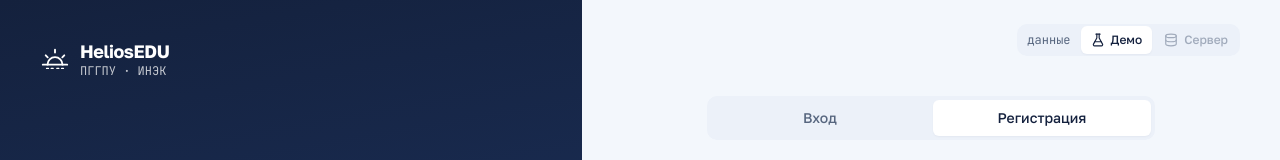
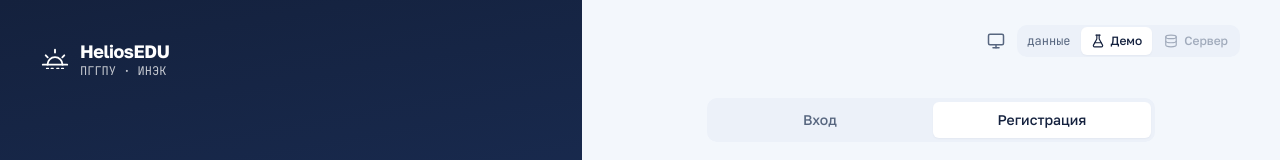
Before and after one commit to DarumOrt/helios-edu, a Next.js app: page /register in a window 1280 px wide. Shown: the top 160 px of the page. Built offline with nearby package versions, Linux system fonts and the light colour scheme; no server answers.

Commit message:
feat: dark theme toggle with theme-safe sky, shadow and danger tokens (#19)

```diff
--- a/src/app/globals.css
+++ b/src/app/globals.css
@@ -43,6 +43,10 @@
 
   --color-danger: hsl(var(--danger));
   --color-danger-soft: hsl(var(--danger-soft));
+  --color-danger-foreground: hsl(var(--danger-foreground));
+
+  /* Текст на светлом небе приветствия — тёмный в обеих темах: небо показывает время суток, а не тему */
+  --color-sky-ink: hsl(var(--sky-ink));
 
   --color-card: hsl(var(--card));
   --color-card-foreground: hsl(var(--card-foreground));
@@ -54,9 +58,9 @@
   --radius-sm: calc(var(--radius) - 6px);
 
   /* Карточки отделяет белый фон и едва заметная тень, а не рамка */
-  --shadow-soft: 0 1px 2px 0 rgb(20 33 61 / 0.04);
-  --shadow-card: 0 1px 2px 0 rgb(20 33 61 / 0.04), 0 6px 20px -10px rgb(20 33 61 / 0.1);
-  --shadow-elevate: 0 14px 32px -14px rgb(20 33 61 / 0.25), 0 2px 6px -2px rgb(20 33 61 / 0.06);
+  --shadow-soft: 0 1px 2px 0 hsl(var(--shadow) / 0.04);
+  --shadow-card: 0 1px 2px 0 hsl(var(--shadow) / 0.04), 0 6px 20px -10px hsl(var(--shadow) / 0.1);
+  --shadow-elevate: 0 14px 32px -14px hsl(var(--shadow) / 0.25), 0 2px 6px -2px hsl(var(--shadow) / 0.06);
 
   --ease-out: cubic-bezier(0.23, 1, 0.32, 1);
 
@@ -167,16 +171,19 @@
 
     --danger: 3 63% 44%; /* #B8302A */
     --danger-soft: 5 81% 94%;
+    --danger-foreground: 0 0% 100%;
 
     --border: 213 39% 91%; /* #DFE7F1 */
     --input: 214 35% 87%;
     --ring: 215 75% 46%;
     --grid: 214 47% 93%;
+    --sky-ink: 221 51% 16%;
+    --shadow: 221 51% 16%;
 
     --radius: 0.75rem; /* 12px — мягкая, дружелюбная форма */
   }
 
-  /* Тёмная тема: токены готовы, переключатель — отдельной задачей */
+  /* Тёмная тема: data-theme на <html> ставит shared/lib/theme.ts (выбор — в шапке кабинета) */
   [data-theme="dark"] {
     --background: 221 39% 10%; /* #0F1522 */
     --foreground: 216 43% 93%;
@@ -197,10 +204,13 @@
     --warning-soft: 38 55% 13%;
     --danger: 4 82% 72%;
     --danger-soft: 4 38% 16%;
+    --danger-foreground: 221 39% 10%;
     --border: 221 34% 21%;
     --input: 221 32% 25%;
     --ring: 214 87% 70%;
     --grid: 221 36% 15%;
+    /* на тёмном фоне тень почти не видна — карточки отделяет более светлый фон */
+    --shadow: 0 0% 0%;
     color-scheme: dark;
   }
 
--- a/src/app/layout.tsx
+++ b/src/app/layout.tsx
@@ -1,6 +1,8 @@
 import type { Metadata } from "next";
 import { Golos_Text, JetBrains_Mono, Literata } from "next/font/google";
+import Script from "next/script";
 import { Toaster } from "sonner";
+import { themeInitScript } from "@/shared/lib/theme";
 import "./globals.css";
 
 // Интерфейс — Golos Text (родная кириллица), коды/баллы/время — JetBrains Mono, материалы для чтения — Literata.
@@ -29,8 +31,16 @@ export const metadata: Metadata = {
 
 export default function RootLayout({ children }: { children: React.ReactNode }) {
   return (
-    <html lang="ru" className={`${golos.variable} ${jetbrains.variable} ${literata.variable}`}>
+    // data-theme ставит скрипт до отрисовки — атрибут на сервере и в браузере отличается намеренно
+    <html
+      lang="ru"
+      className={`${golos.variable} ${jetbrains.variable} ${literata.variable}`}
+      suppressHydrationWarning
+    >
       <body>
+        <Script id="theme-init" strategy="beforeInteractive">
+          {themeInitScript}
+        </Script>
         {children}
         <Toaster
           position="top-right"
--- a/src/features/auth/AuthShell.tsx
+++ b/src/features/auth/AuthShell.tsx
@@ -5,6 +5,7 @@ import type { ReactNode } from "react";
 import { BrandMark } from "@/shared/ui";
 import { SkyScene, sky } from "@/shared/ui/SkyScene";
 import { DataSourceToggle } from "@/shared/layout/DataSourceToggle";
+import { ThemeToggle } from "@/shared/layout/ThemeToggle";
 import { useDayPart } from "@/shared/lib/use-day-part";
 import { cn } from "@/shared/lib/utils";
 import type { DataSourceState } from "@/shared/lib/data-source";
@@ -29,7 +30,7 @@ export function AuthShell({
       <aside
         className={cn(
           "relative flex min-h-52 flex-col overflow-hidden px-6 pt-6 pb-10 sm:px-10 lg:min-h-screen lg:pt-10 lg:pb-64",
-          night ? "text-white" : "text-foreground",
+          night ? "text-white" : "text-sky-ink",
         )}
         style={{ background: sky[part] }}
       >
@@ -37,22 +38,20 @@ export function AuthShell({
           <BrandMark size={30} />
           <span>
             <span className="block text-lg leading-tight font-bold tracking-tight">HeliosEDU</span>
-            <span
-              className={cn("block font-mono text-xs", night ? "text-white/75" : "text-muted-foreground")}
-            >
+            <span className={cn("block font-mono text-xs", night ? "text-white/75" : "text-sky-ink/70")}>
               ПГГПУ · ИНЭК
             </span>
           </span>
         </Link>
 
         <div className="relative mt-8 max-w-md lg:mt-auto">
-          <p className={cn("font-mono text-xs", night ? "text-white/75" : "text-muted-foreground")}>
+          <p className={cn("font-mono text-xs", night ? "text-white/75" : "text-sky-ink/70")}>
             {day?.dateLabel ?? " "}
           </p>
           <h2 className="mt-2 animate-enter text-3xl font-bold tracking-tight text-balance lg:text-4xl">
             {day?.greeting ?? "Здравствуйте"}
           </h2>
-          <p className={cn("mt-3 hidden text-base lg:block", night ? "text-white/85" : "text-foreground/75")}>
+          <p className={cn("mt-3 hidden text-base lg:block", night ? "text-white/85" : "text-sky-ink/75")}>
             Курсы, задания и оценки в одном месте. Сразу видно, что уже сделано и с чего продолжить.
           </p>
         </div>
@@ -63,7 +62,8 @@ export function AuthShell({
       </aside>
 
       <main className="flex flex-col bg-background px-5 py-6 sm:px-10">
-        <div className="flex justify-end">
+        <div className="flex items-center justify-end gap-1">
+          <ThemeToggle />
           <DataSourceToggle state={dataSource} />
         </div>
         <div className="flex flex-1 items-center justify-center py-10">
--- a/src/features/notifications/components/NotificationsBell.tsx
+++ b/src/features/notifications/components/NotificationsBell.tsx
@@ -64,7 +64,7 @@ export function NotificationsBell() {
       >
         <Bell size={18} />
         {unread > 0 && (
-          <span className="absolute top-1 right-1 flex h-[18px] min-w-[18px] items-center justify-center rounded-full bg-danger px-1 font-mono text-xs leading-none font-medium text-white">
+          <span className="absolute top-1 right-1 flex h-[18px] min-w-[18px] items-center justify-center rounded-full bg-danger px-1 font-mono text-xs leading-none font-medium text-danger-foreground">
             {unread}
           </span>
         )}
--- a/src/shared/layout/Header.tsx
+++ b/src/shared/layout/Header.tsx
@@ -10,6 +10,7 @@ import { api } from "@/shared/lib/api-client";
 import { roleMeta } from "@/shared/auth/role-meta";
 import { RoleSwitcher } from "./RoleSwitcher";
 import { DataSourceToggle } from "./DataSourceToggle";
+import { ThemeToggle } from "./ThemeToggle";
 import { NotificationsBell } from "@/features/notifications/components/NotificationsBell";
 
 export function Header() {
@@ -54,6 +55,7 @@ export function Header() {
       </button>
       <DataSourceToggle state={dataSource} className="sm:mr-2 lg:mr-auto" />
       <RoleSwitcher />
+      <ThemeToggle />
       <NotificationsBell />
       <Link
         href="/profile"
--- /dev/null
+++ b/src/shared/layout/ThemeToggle.tsx
@@ -0,0 +1,34 @@
+"use client";
+
+import { useSyncExternalStore } from "react";
+import { Monitor, Moon, Sun } from "lucide-react";
+import {
+  getServerThemePreference,
+  getThemePreference,
+  setThemePreference,
+  subscribeTheme,
+  type ThemePreference,
+} from "@/shared/lib/theme";
+
+const steps: Record<ThemePreference, { next: ThemePreference; label: string; icon: typeof Sun }> = {
+  system: { next: "light", label: "как в системе", icon: Monitor },
+  light: { next: "dark", label: "светлая", icon: Sun },
+  dark: { next: "system", label: "тёмная", icon: Moon },
+};
+
+// Кнопка по кругу: как в системе → светлая → тёмная.
+export function ThemeToggle() {
+  const pref = useSyncExternalStore(subscribeTheme, getThemePreference, getServerThemePreference);
+  const { next, label, icon: Icon } = steps[pref];
+  return (
+    <button
+      type="button"
+      onClick={() => setThemePreference(next)}
+      aria-label={`Тема: ${label}. Переключить на «${steps[next].label}»`}
+      title={`Тема: ${label}`}
+      className="rounded-md p-2 text-muted-foreground transition-colors hover:bg-muted hover:text-foreground"
+    >
+      <Icon size={18} aria-hidden />
+    </button>
+  );
+}
--- /dev/null
+++ b/src/shared/lib/theme.ts
@@ -0,0 +1,64 @@
+// Тема интерфейса: «светлая», «тёмная» или «как в системе». Выбор хранится в localStorage,
+// применяется атрибутом data-theme на <html> (токены — globals.css). Без хранилища — как в системе.
+export type ThemePreference = "light" | "dark" | "system";
+
+export const THEME_KEY = "helios-theme";
+
+const isPreference = (v: unknown): v is ThemePreference => v === "light" || v === "dark" || v === "system";
+
+function readPreference(): ThemePreference {
+  try {
+    const stored = localStorage.getItem(THEME_KEY);
+    return isPreference(stored) ? stored : "system";
+  } catch {
+    return "system";
+  }
+}
+
+const systemDark = () => window.matchMedia("(prefers-color-scheme: dark)").matches;
+
+function apply(pref: ThemePreference) {
+  const dark = pref === "dark" || (pref === "system" && systemDark());
+  document.documentElement.dataset.theme = dark ? "dark" : "light";
+}
+
+// Подписка для useSyncExternalStore: выбор в этой вкладке, в других вкладках и смена темы системы.
+const listeners = new Set<() => void>();
+const notify = () => listeners.forEach((l) => l());
+
+export function subscribeTheme(listener: () => void) {
+  listeners.add(listener);
+  const media = window.matchMedia("(prefers-color-scheme: dark)");
+  const onSystem = () => {
+    apply(readPreference());
+    listener();
+  };
+  const onStorage = (e: StorageEvent) => {
+    if (e.key !== THEME_KEY) return;
+    apply(readPreference());
+    listener();
+  };
+  media.addEventListener("change", onSystem);
+  window.addEventListener("storage", onStorage);
+  return () => {
+    listeners.delete(listener);
+    media.removeEventListener("change", onSystem);
+    window.removeEventListener("storage", onStorage);
+  };
+}
+
+export const getThemePreference = readPreference;
+export const getServerThemePreference = (): ThemePreference => "system";
+
+export function setThemePreference(pref: ThemePreference) {
+  try {
+    localStorage.setItem(THEME_KEY, pref);
+  } catch {
+    // приватный режим: тема действует до перезагрузки
+  }
+  apply(pref);
+  notify();
+}
+
+/** Ставит data-theme до первой отрисовки, чтобы тёмная тема не «мигала» светлой. Вставляется в <head>. */
+export const themeInitScript = `(function(){try{var p=localStorage.getItem("${THEME_KEY}");var d=p==="dark"||(p!=="light"&&matchMedia("(prefers-color-scheme: dark)").matches);document.documentElement.dataset.theme=d?"dark":"light"}catch(e){}})()`;
--- a/src/shared/ui/Button.tsx
+++ b/src/shared/ui/Button.tsx
@@ -11,7 +11,7 @@ export const buttonVariants = cva(
         secondary: "bg-primary-soft text-primary hover:bg-primary-soft/70",
         outline: "border bg-card text-foreground hover:bg-muted",
         ghost: "text-foreground hover:bg-muted",
-        danger: "bg-danger text-white hover:bg-danger/90",
+        danger: "bg-danger text-danger-foreground hover:bg-danger/90",
       },
       size: {
         sm: "h-8 px-3 text-xs",
```
Also changed, not shown: src/features/dashboard/components/RoleHero.tsx (+4 -4 lines), 1 other file (tests, documents, lock files or other folders).
